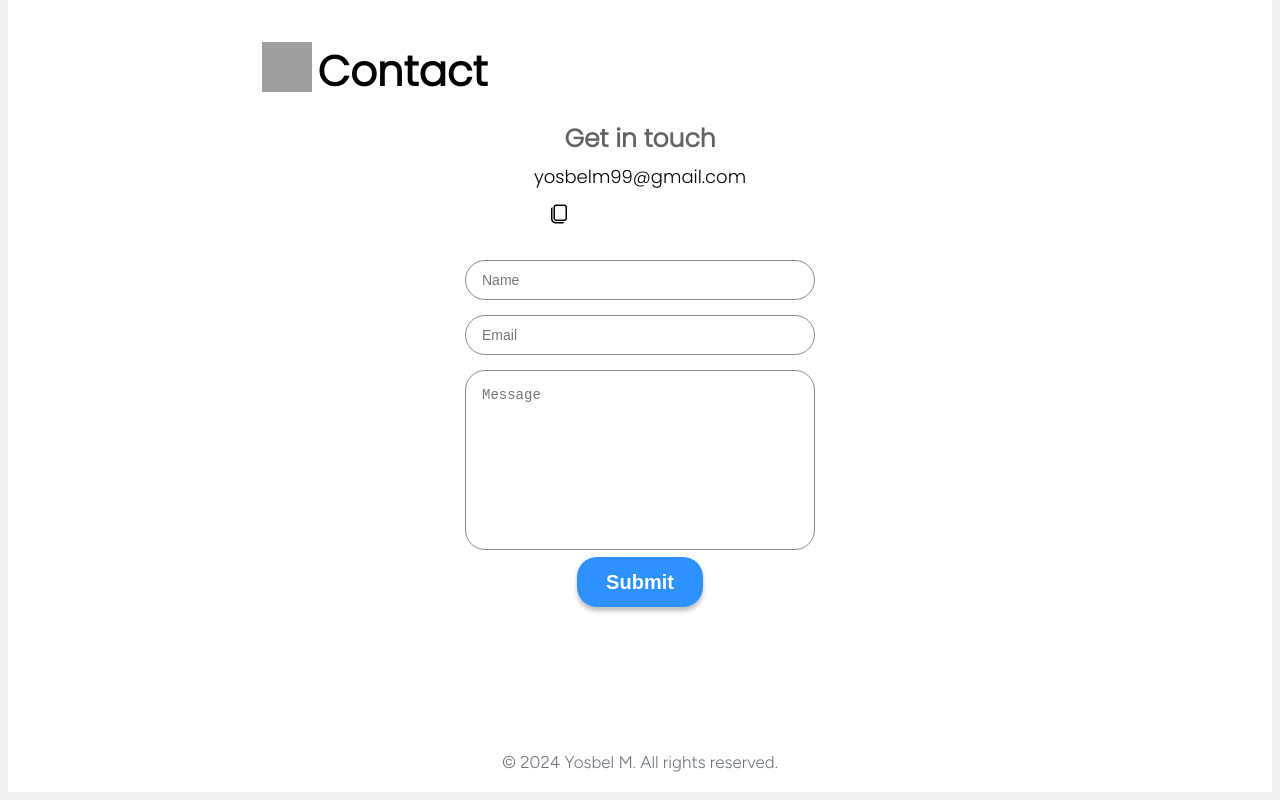
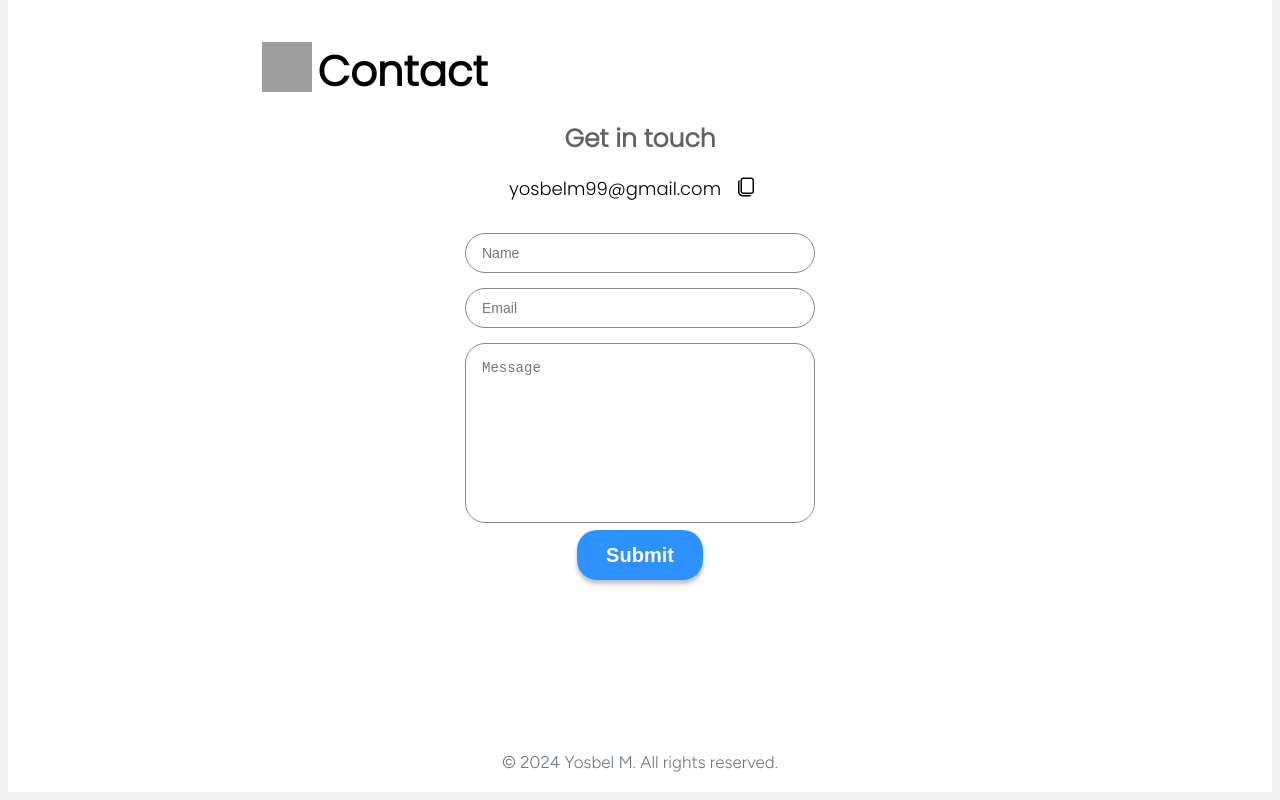
Before and after one commit to yosbelm/Portfolio, a React (Vite) app: page / in a window 1280 px wide. Shown: the part 2984-3784 px from the top of the page. Built offline with nearby package versions, Linux system fonts and the light colour scheme; grey boxes are pictures that could not be loaded.

Commit message:
button mail

```diff
--- a/src/Contact/Contact.jsx
+++ b/src/Contact/Contact.jsx
@@ -29,10 +29,16 @@ export const ContactMe = () => {
             <div className={styles.emailContainer}>
                 <div className={styles.mailExterior}>
                     <section id='mail'>
-                        <span className={styles.emailText}>{email}</span>
-                        <button className={styles.buttonCopyMail} onClick={copiarAlPortapapeles}>
-                            <img src={Copy} className={styles.copyPic}/>
-                        </button>
+                        <div className={styles.mailMail}>
+                            <div className={styles.emailText}>{email}</div>
+                            <div className={styles.buttonCopyMailDiv}>
+                                <button className={styles.buttonCopyMail} onClick={copiarAlPortapapeles}>
+                                    <img src={Copy} className={styles.copyPic}/>
+                                </button>
+                            </div>
+                        </div>
+
+
                     </section>
 
                 </div>
```
